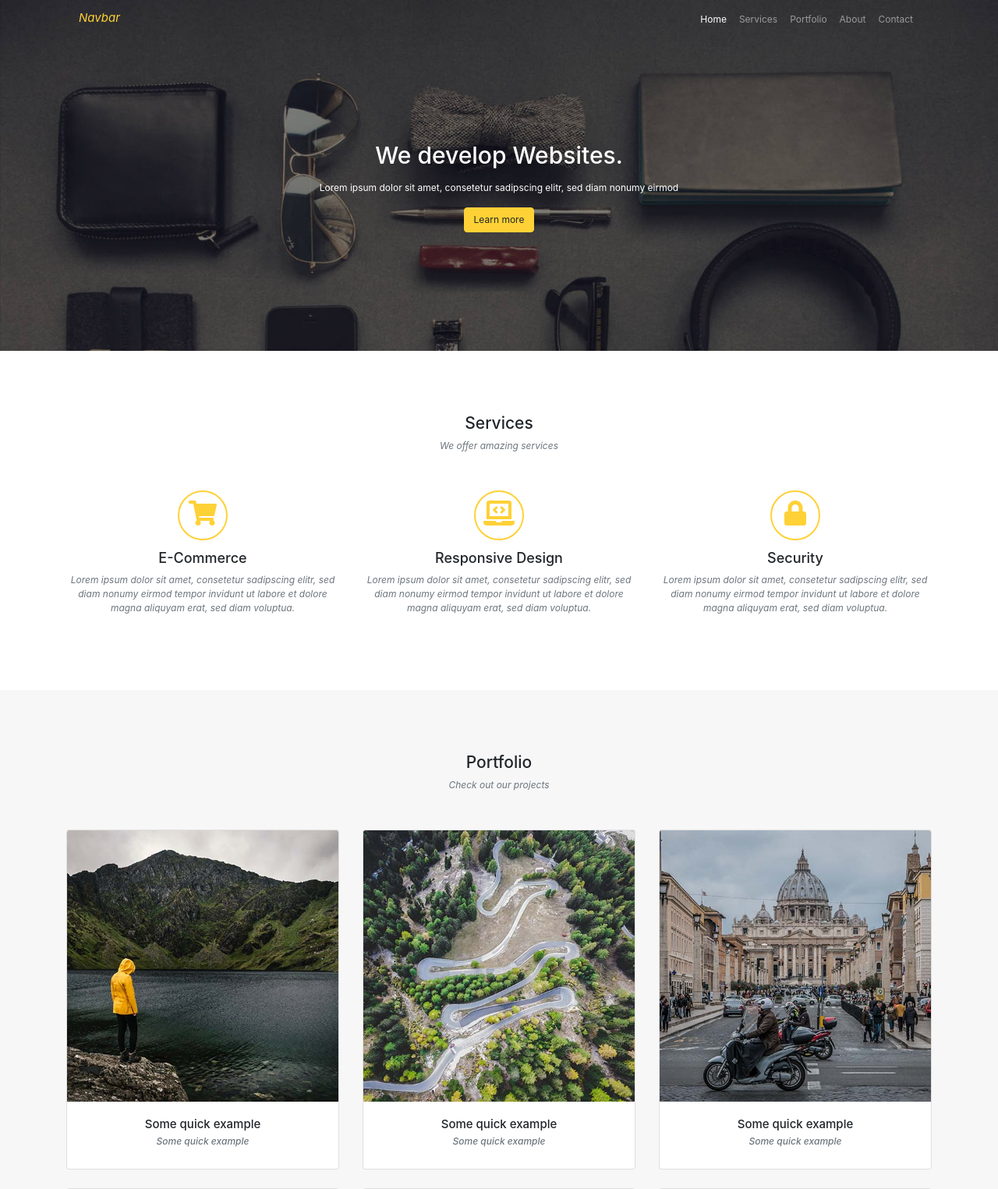
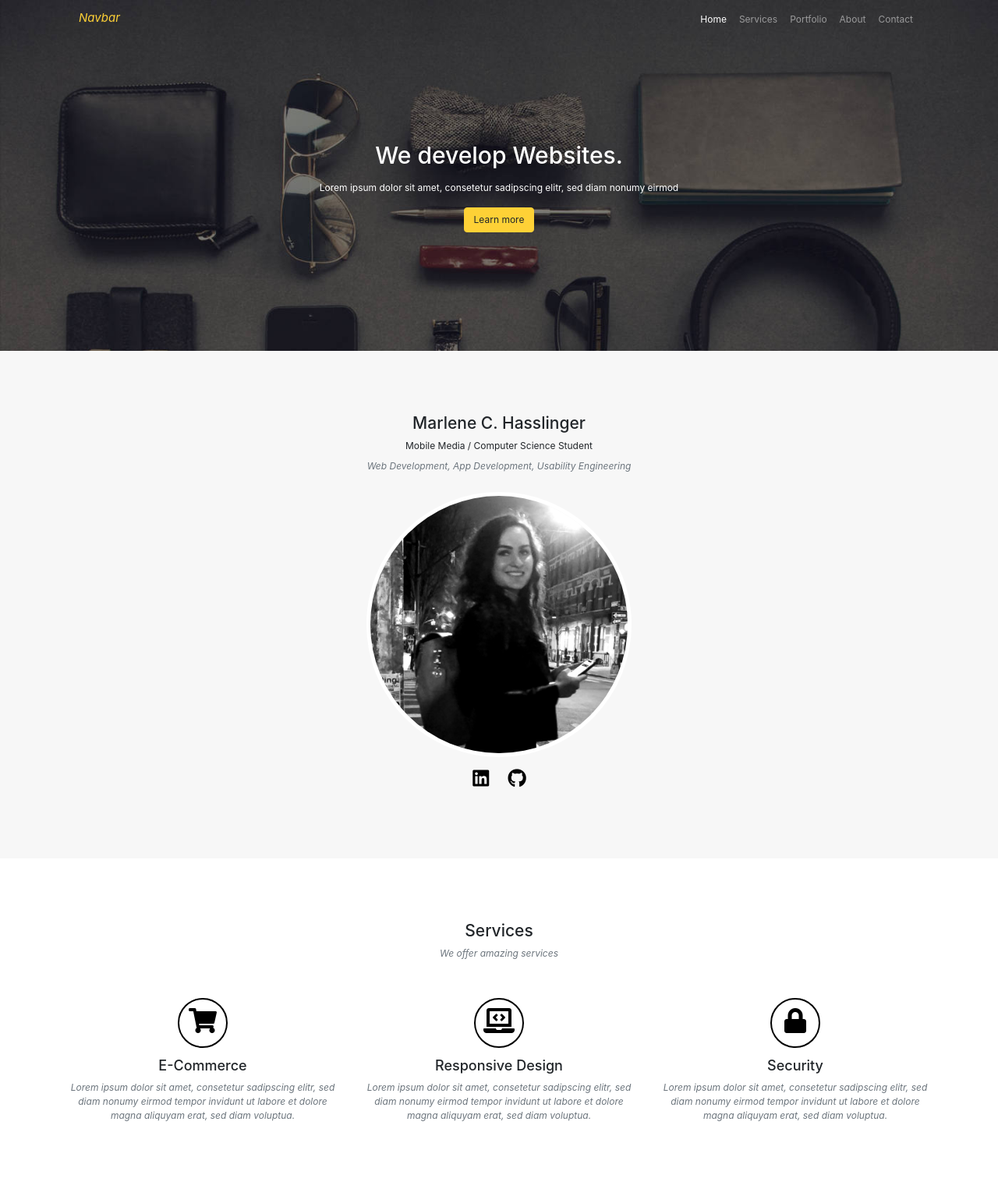
Before and after one commit to marlenehasslinger/Portfolio-Website, a PHP site: page / in a window 1280 px wide. Shown: the top 1525 px of the page at 78% size. Run offline with PHP 8.4, Linux system fonts and the light colour scheme.

Commit message:
layout rearangement / photo added / colors edited

```diff
--- a/index.html
+++ b/index.html
@@ -35,6 +35,24 @@
             </div>
         </div>
     </header>
+    <section class="team">
+      <div class="container">
+        <h3 class="text-center">Marlene C. Hasslinger</h3>
+        <p class="text-center mb-2">Mobile Media / Computer Science Student</p>
+        <p class="text-center font-italic text-muted mb-4">Web Development, App Development, Usability Engineering</p>
+        <div class="img-container col-6 offset-3 col-sm-6 offset-sm-3 col-md-6 offset-md-3 col-lg-4 offset-lg-4">
+          <img class="team-image img-fluid" src="images/Marlene.jpg" alt="Platzhalter 1" />
+          <div class="d-flex justify-content-center ">
+            <a class="team-social-media d-flex flex-column justify-content-center" href="https://www.linkedin.com/in/marlenehasslinger/" target="_blank">
+              <i class="fab fa-linkedin"></i>
+            </a>
+            <a class="team-social-media d-flex flex-column justify-content-center" href="https://github.com/marlenehasslinger" target="_blank">
+              <i class="fab fa-github"></i>
+            </a>
+          </div>
+        </div>
+      </div>
+    </section>
     <section class="services">
       <div class="container">
         <h3 class="text-center">Services</h3>
@@ -174,23 +192,5 @@
           </div>
         </div>
       </section>
-      <section class="team">
-        <div class="container">
-          <h3 class="text-center">Marlene C. Hasslinger</h3>
-          <p class="text-center mb-2">Mobile Media Computer Science Student</p>
-          <p class="text-center font-italic text-muted mb-4">Web Development, App Development, Usability Engineering</p>
-          <div class="img-container col-6 offset-3 col-sm-6 offset-sm-3 col-md-4 offset-md-4 col-lg-4 offset-lg-4">
-            <img class="team-image img-fluid" src="images/Marlene.png" alt="Platzhalter 1" />
-            <div class="d-flex justify-content-center ">
-              <a class="team-social-media d-flex flex-column justify-content-center" href="https://www.linkedin.com/in/marlenehasslinger/" target="_blank">
-                <i class="fab fa-linkedin"></i>
-              </a>
-              <a class="team-social-media d-flex flex-column justify-content-center" href="https://github.com/marlenehasslinger" target="_blank">
-                <i class="fab fa-github"></i>
-              </a>
-            </div>
-          </div>
-        </div>
-      </section>
   </body>
 </html>
--- a/index.scss
+++ b/index.scss
@@ -60,10 +60,10 @@ $section-heading: 80px;
             width: 4rem;
             height: 4rem;
             padding-top: 0.25rem;
-            border: 2px solid $primary;
+            border: 2px solid black;
             border-radius: 50%;
             text-align: center;
-            color: $primary;
+            color: black;
             margin: 0px auto 0.75rem auto;
         }
 }
```
Also changed, not shown: images/Marlene.jpg (added), images/Marlene.png (deleted), index.css, 1 other file.
